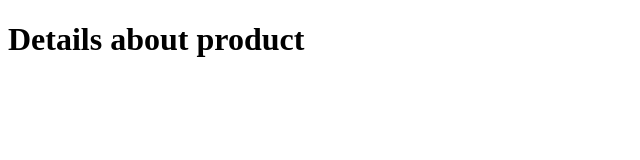
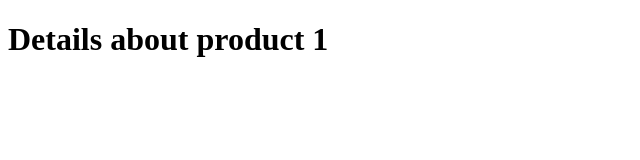
Before and after one commit to zieft/nextjs-tut, a Next.js app in the folder hello-world/: page /products/1 in a window 1280 px wide. Shown: the top 160 px of the page, without its empty margins (0-640 px from the left). Built offline with nearby package versions, Linux system fonts and the light colour scheme.

Commit message:
利用Promise获取用户输入的url作为参数

```diff
--- a/hello-world/src/app/products/[productId]/page.jsx
+++ b/hello-world/src/app/products/[productId]/page.jsx
@@ -1,10 +1,39 @@
-export default function ProductDetail(){
-    return <h1>Details about product</h1>
+
+/*
+export default async function ProductDetail({ params }: {
+    params: Promise<{ productId: string }>
+}) {
+    const productId = (await params).productId;
+    return <h1>Details about product {productId} </h1>
 }
 
+这段 TypeScript 代码的作用是：
+    1.{ params }: 使用解构赋值从函数参数中获取 params 对象
+    2.: { params: Promise<{ productId: string }> }: 这是类型注解，表示：
+        params 是一个 Promise 对象
+        Promise 解析后会得到一个对象，这个对象包含 productId 属性
+        productId 的类型是字符串（string）
+
+下面使用纯js版，两个版本在功能上一致，区别为：
+    TypeScript 版本提供了类型检查，可以在开发时就发现类型相关的错误
+    JSX 版本更简洁，但失去了类型检查的保护
+*/
+
+export default async function ProductDetail({ params }) {
+    const productId = (await params).productId;
+    /*
+        (1) const productId = ... - 声明一个名为 productId 的常量变量
+        (2) await params - 等待 Promise 对象 params 解析完成
+        (3) (await params) - 用括号包裹确保先执行 await 操作
+        (4) .productId - 从解析后的对象中获取 productId 属性
+        整体效果：将异步获取的 params 对象中的 productId 属性值赋给 productId 变量
+    */
+    return <h1>Details about product {productId}</h1>
+}
 
 /*
-    [productId]起作用的部分是方括号
-    实际在访问url时，localhost:3000/products/后面跟任何字符都能访问到这个page
-    下一个commit里讲解如何拿到用户传入的url并动态地展示在页面上
+为什么需要 await：
+    如果不使用 await，我们将直接获得一个 Promise 对象，而不是实际的值.
+    使用 await 可以等待 Promise 解析完成，获取实际的参数值.
+    await 只能在 async 函数中使用，所以函数需要声明为 async.
 */
```
